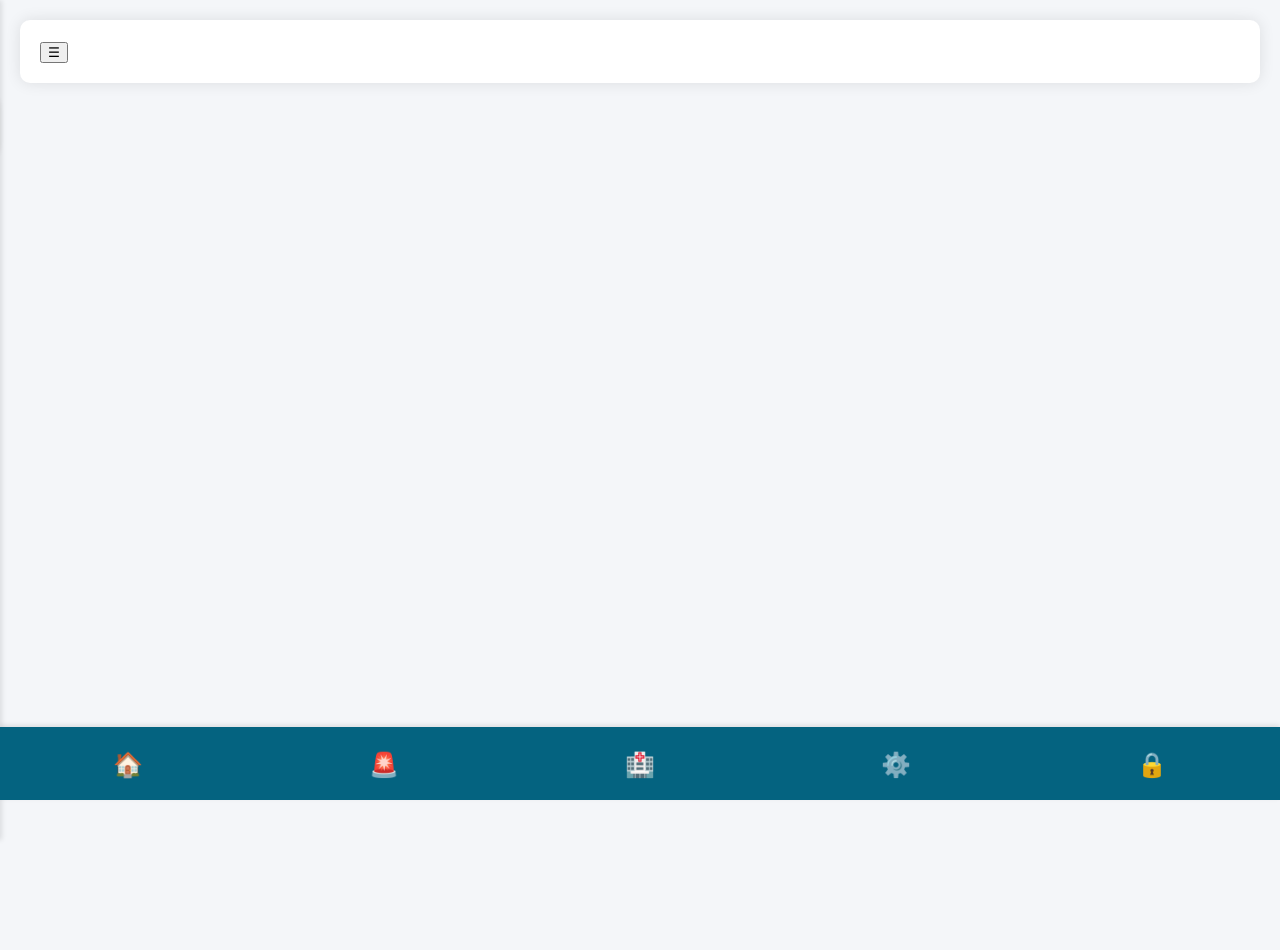
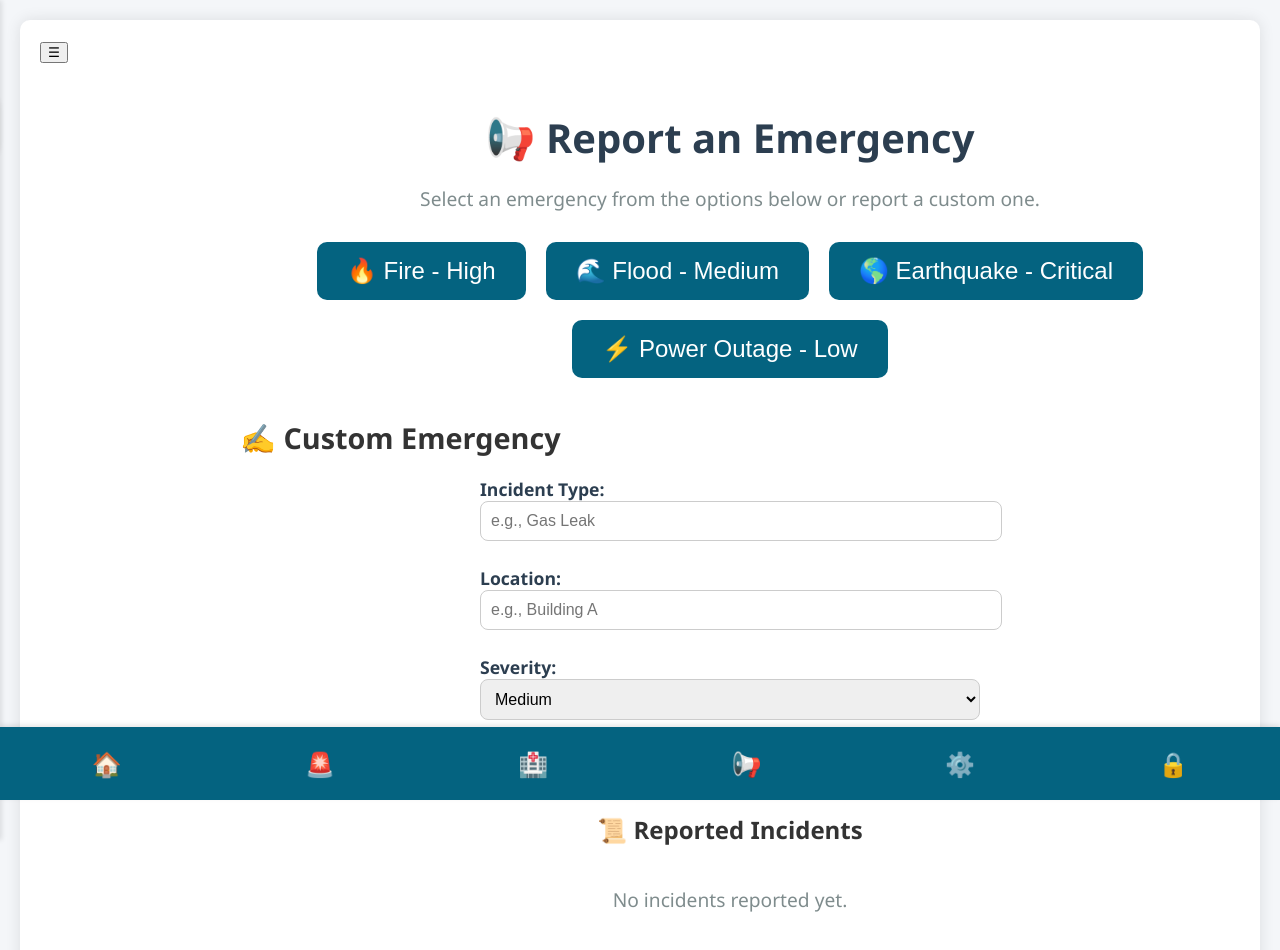
Before and after one commit to Iguanya/redcross, a React (Create React App) app: page /report-incident in a window 1280 px wide. Shown: the top 950 px of the page. Before the commit the page ends 800 px from the top, so only its background shows below. Built offline with nearby package versions, Linux system fonts and the light colour scheme.

Commit message:
Added report page

```diff
--- a/src/App.css
+++ b/src/App.css
@@ -562,6 +562,131 @@ main {
   box-sizing: border-box; /* Ensures padding is included in the width */
 }
 
+/* Container Styling */
+.report-incident-container {
+  padding: 20px;
+  margin-left: 180px; /* Space for the sidebar */
+  text-align: center;
+}
+
+.report-incident-container h1 {
+  font-size: 2.5rem;
+  margin-bottom: 20px;
+}
+
+.report-incident-container p {
+  font-size: 1.2rem;
+  margin-bottom: 30px;
+}
+
+/* Predefined Incident Buttons */
+.incident-buttons {
+  display: flex;
+  flex-wrap: wrap;
+  gap: 20px;
+  justify-content: center;
+}
+
+.incident-btn {
+  background-color: #046380;
+  color: white;
+  padding: 15px 30px;
+  border: none;
+  border-radius: 10px;
+  cursor: pointer;
+  font-size: 1.5rem;
+  display: flex;
+  align-items: center;
+  justify-content: center;
+  gap: 10px;
+  transition: background-color 0.3s ease, transform 0.2s ease;
+}
+
+.incident-btn:hover {
+  background-color: #024f5a;
+  transform: scale(1.05);
+}
+
+.incident-btn:active {
+  transform: scale(0.95);
+}
+
+/* Custom Incident Form */
+.custom-incident-form {
+  margin-top: 40px;
+  text-align: left;
+}
+
+.custom-incident-form h2 {
+  font-size: 1.8rem;
+  margin-bottom: 20px;
+}
+
+.custom-incident-form form {
+  display: flex;
+  flex-direction: column;
+  gap: 15px;
+  align-items: center;
+}
+
+.custom-incident-form label {
+  display: flex;
+  flex-direction: column;
+  font-size: 1.1rem;
+  margin-bottom: 10px;
+  width: 100%;
+  max-width: 500px;
+}
+
+.custom-incident-form input,
+.custom-incident-form select {
+  width: 100%;
+  padding: 10px;
+  font-size: 1rem;
+  border: 1px solid #ccc;
+  border-radius: 8px;
+}
+
+.custom-btn {
+  font-size: 1.3rem;
+  padding: 12px 25px;
+  background-color: #2c3e50;
+  color: white;
+  border-radius: 10px;
+  display: flex;
+  align-items: center;
+  gap: 10px;
+}
+
+.custom-btn:hover {
+  background-color: #1a252f;
+}
+
+/* Reported Incidents Section */
+.reported-list {
+  margin-top: 40px;
+}
+
+.report-card {
+  background-color: #ffffff;
+  margin: 15px auto;
+  padding: 20px;
+  border-radius: 12px;
+  box-shadow: 0px 4px 12px rgba(0, 0, 0, 0.1);
+  max-width: 500px;
+  text-align: left;
+}
+
+.report-card h3 {
+  font-size: 1.5rem;
+  margin-bottom: 10px;
+}
+
+.report-card p {
+  font-size: 1.1rem;
+  margin: 5px 0;
+  color: #555;
+}
 
 /* General Section Styling */
 section {
--- a/src/App.js
+++ b/src/App.js
@@ -6,6 +6,7 @@ import Dashboard from './pages/Dashboard';
 import EmergencyManagement from './pages/EmergencyManagement';
 import PeopleAndCenters from './pages/PeopleAndCenters';
 import SettingsAndHelp from './pages/SettingsAndHelp';
+import ReportIncident from './pages/ReportIncident';
 import "./App.css";
 
 const App = () => (
@@ -15,6 +16,7 @@ const App = () => (
       <Sidebar />
         <Routes>
           <Route path="/" element={<Dashboard />} />
+          <Route path="/report-incident" element={<ReportIncident />} />
           <Route path="/emergency-management" element={<EmergencyManagement />} />
           <Route path="/people-and-centers" element={<PeopleAndCenters />} />
           <Route path="/settings" element={<SettingsAndHelp />} />
--- a/src/components/Sidebar.js
+++ b/src/components/Sidebar.js
@@ -10,8 +10,7 @@ const Sidebar = () => {
 
   return (
     <>
-
-          {/* Sidebar Toggle Button */}
+      {/* Sidebar Toggle Button */}
       <button
         className="sidebar-toggle"
         onClick={toggleSidebar}
@@ -26,10 +25,10 @@ const Sidebar = () => {
         aria-hidden={!isSidebarVisible}
       >
         <div className="toggle">
-        <div className="logo">
-          <img src="logo2.png" alt="D-Rescue Logo" className="logo-img" />
-          <h2 className="logo-text">D-Rescue</h2>
-        </div>
+          <div className="logo">
+            <img src="logo2.png" alt="D-Rescue Logo" className="logo-img" />
+            <h2 className="logo-text">D-Rescue</h2>
+          </div>
         </div>
         <div className="sidebar-links">
           <Link to="/" className="active">
@@ -40,6 +39,9 @@ const Sidebar = () => {
           </Link>
           <Link to="/people-and-centers">
             <span className="icon">🏥</span> People & Centers
+          </Link>
+          <Link to="/report-incident">
+            <span className="icon">📢</span> Report Incident
           </Link>
           <Link to="/settings">
             <span className="icon">⚙️</span> Settings
@@ -61,6 +63,9 @@ const Sidebar = () => {
         <Link to="/people-and-centers" className="mobile-link">
           <span className="icon">🏥</span>
         </Link>
+        <Link to="/report-incident" className="mobile-link">
+          <span className="icon">📢</span>
+        </Link>
         <Link to="/settings" className="mobile-link">
           <span className="icon">⚙️</span>
         </Link>
--- /dev/null
+++ b/src/pages/ReportIncident.js
@@ -0,0 +1,129 @@
+import React, { useState } from "react";
+
+const predefinedIncidents = [
+  { type: "🔥 Fire", location: "City Center", severity: "High" },
+  { type: "🌊 Flood", location: "Region A", severity: "Medium" },
+  { type: "🌎 Earthquake", location: "Zone C", severity: "Critical" },
+  { type: "⚡ Power Outage", location: "Suburb B", severity: "Low" },
+];
+
+const ReportIncident = () => {
+  const [reports, setReports] = useState(() => {
+    const storedReports = localStorage.getItem("incidentReports");
+    return storedReports ? JSON.parse(storedReports) : [];
+  });
+
+  const [customIncident, setCustomIncident] = useState({
+    type: "",
+    location: "",
+    severity: "Medium",
+  });
+
+  const handleReport = (incident) => {
+    const newReport = {
+      ...incident,
+      timestamp: new Date().toISOString(),
+    };
+
+    const updatedReports = [...reports, newReport];
+    setReports(updatedReports);
+
+    localStorage.setItem("incidentReports", JSON.stringify(updatedReports));
+    alert(`Incident "${incident.type}" reported successfully!`);
+  };
+
+  const handleCustomSubmit = (e) => {
+    e.preventDefault();
+    if (customIncident.type && customIncident.location) {
+      handleReport(customIncident);
+      setCustomIncident({ type: "", location: "", severity: "Medium" });
+    } else {
+      alert("Please fill out all fields for a custom incident!");
+    }
+  };
+
+  return (
+    <div className="report-incident-container">
+      <h1>📢 Report an Emergency</h1>
+      <p>Select an emergency from the options below or report a custom one.</p>
+
+      {/* Predefined Incident Buttons */}
+      <div className="incident-buttons">
+        {predefinedIncidents.map((incident, index) => (
+          <button
+            key={index}
+            className="incident-btn"
+            onClick={() => handleReport(incident)}
+          >
+            {incident.type} - {incident.severity}
+          </button>
+        ))}
+      </div>
+
+      {/* Custom Incident Form */}
+      <div className="custom-incident-form">
+        <h2>✍️ Custom Emergency</h2>
+        <form onSubmit={handleCustomSubmit}>
+          <label>
+            Incident Type:
+            <input
+              type="text"
+              value={customIncident.type}
+              onChange={(e) =>
+                setCustomIncident({ ...customIncident, type: e.target.value })
+              }
+              placeholder="e.g., Gas Leak"
+            />
+          </label>
+          <label>
+            Location:
+            <input
+              type="text"
+              value={customIncident.location}
+              onChange={(e) =>
+                setCustomIncident({ ...customIncident, location: e.target.value })
+              }
+              placeholder="e.g., Building A"
+            />
+          </label>
+          <label>
+            Severity:
+            <select
+              value={customIncident.severity}
+              onChange={(e) =>
+                setCustomIncident({ ...customIncident, severity: e.target.value })
+              }
+            >
+              <option value="Low">Low</option>
+              <option value="Medium">Medium</option>
+              <option value="High">High</option>
+              <option value="Critical">Critical</option>
+            </select>
+          </label>
+          <button type="submit" className="incident-btn custom-btn">
+            ➕ Add Custom Emergency
+          </button>
+        </form>
+      </div>
+
+      {/* Reported Incidents */}
+      <h2>📜 Reported Incidents</h2>
+      <div className="reported-list">
+        {reports.length > 0 ? (
+          reports.map((report, index) => (
+            <div key={index} className="report-card">
+              <h3>{report.type}</h3>
+              <p>Location: {report.location}</p>
+              <p>Severity: {report.severity}</p>
+              <p>Reported At: {new Date(report.timestamp).toLocaleString()}</p>
+            </div>
+          ))
+        ) : (
+          <p>No incidents reported yet.</p>
+        )}
+      </div>
+    </div>
+  );
+};
+
+export default ReportIncident;
```
